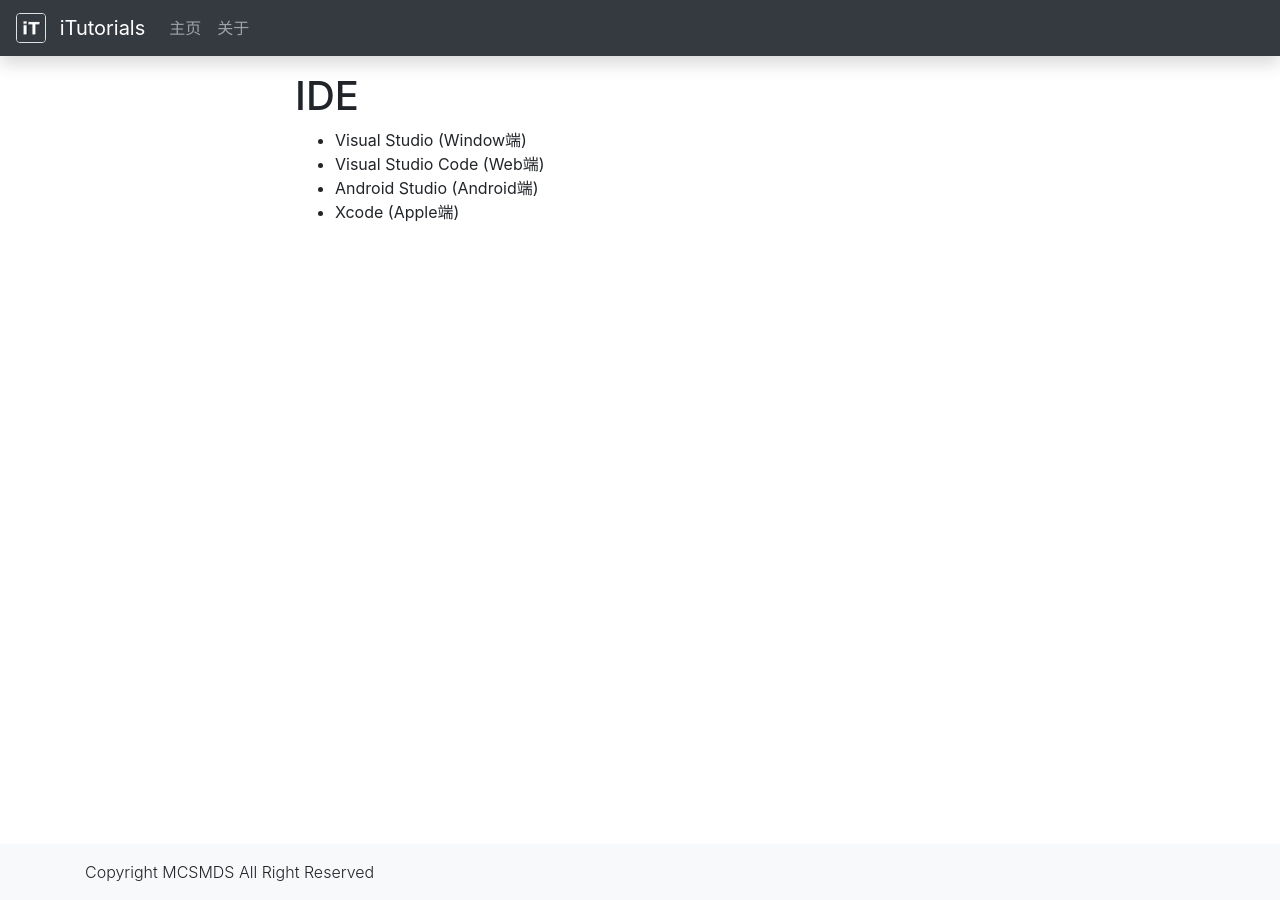
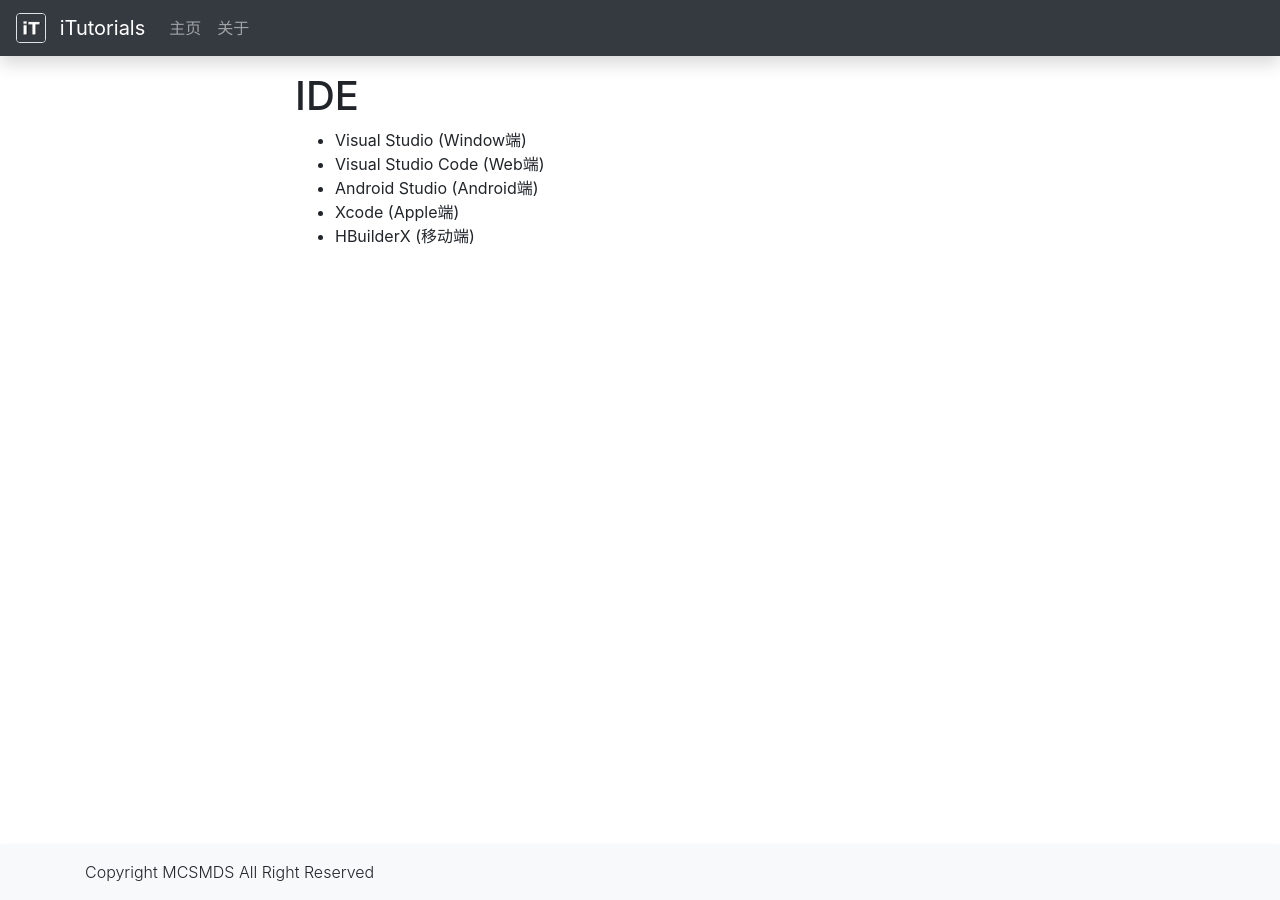
Before and after one commit to MCSMDS/iTutorials2, a Jekyll site: the page built from _tutorials/app/ide.md, in a window 1280 px wide. Built offline with Jekyll 4.4.1, drawn with Linux system fonts in a browser that asks for light colours.

Commit message:
Update ide.md

```diff
--- a/_tutorials/app/ide.md
+++ b/_tutorials/app/ide.md
@@ -8,3 +8,4 @@ layout: default
 - Visual Studio Code (Web端)
 - Android Studio (Android端)
 - Xcode (Apple端)
+- HBuilderX (移动端)
```
